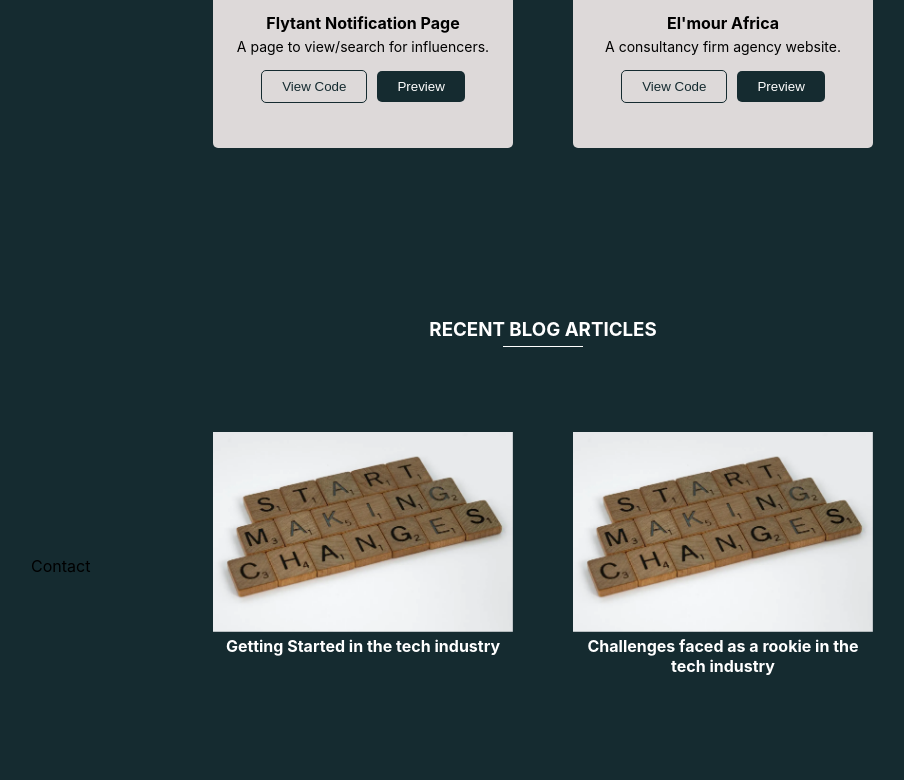
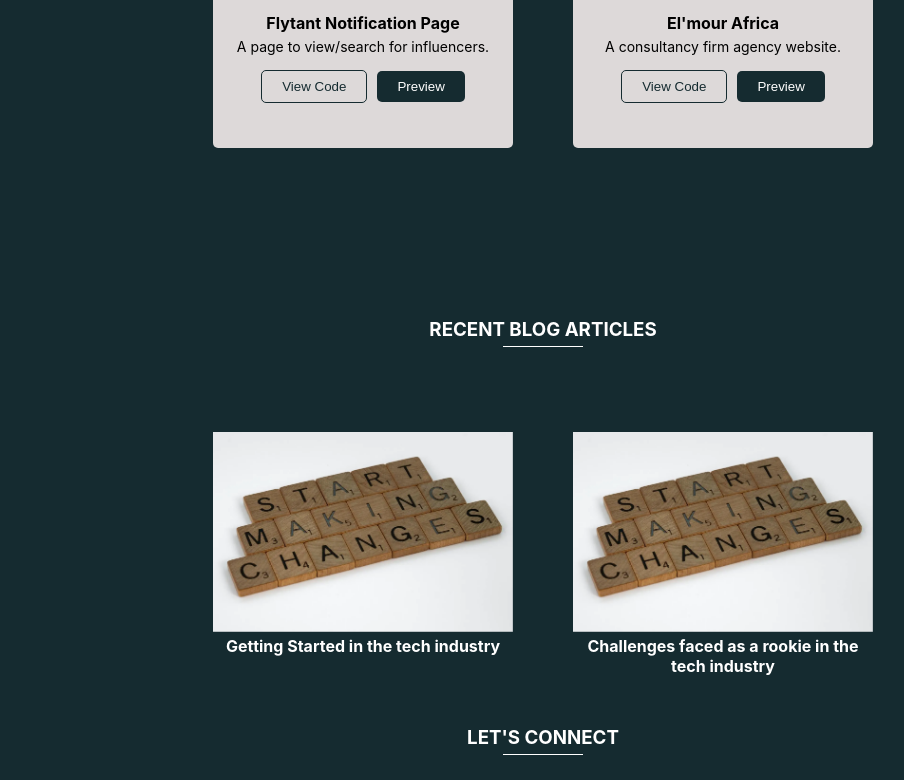
Before and after one commit to mishael1-d/Portfolio, a React (Create React App) app: page / in a window 1280 px wide. Shown: the part 2392-3172 px from the top of the page, without its empty margins (97-1001 px from the left). Before the commit the page ends 3098 px from the top, so only its background shows below. Built offline with nearby package versions, Linux system fonts and the light colour scheme.

Commit message:
contact page intial commit

```diff
--- a/src/components/Blog/Blog.css
+++ b/src/components/Blog/Blog.css
@@ -1,3 +1,7 @@
+.blog-section .section-text__header {
+  text-align: center;
+  margin: 100px auto 0 auto;
+}
 .blog-section .container {
   position: relative;
   top: 150px;
--- a/src/components/Contact/Contact.css
+++ b/src/components/Contact/Contact.css
@@ -1,4 +1,6 @@
-.blog-section .section-text__header {
-    text-align: center;
-    margin: 100px auto 0 auto;
-}
+
+.contact-section .container {
+    position: relative;
+    top: 150px;
+    flex-direction: column;
+  }
--- a/src/components/Contact/Contact.js
+++ b/src/components/Contact/Contact.js
@@ -1,10 +1,23 @@
-import React from 'react'
-import './Contact.css'
+import React from "react";
+import "./Contact.css";
 
 function Contact() {
   return (
-    <div className='container'>Contact</div>
-  )
+    <div className="contact-section" id="contact">
+      <div className="container">
+        <div className="section-text__header">
+          <h3 className="section-text__title">Let's Connect</h3>
+          <div className="divider" />
+        </div>
+        <div className="social-media links-container"></div>
+        <div className="form-container">
+          <form>
+
+          </form>
+        </div>
+      </div>
+    </div>
+  );
 }
 
-export default Contact
+export default Contact;
```
